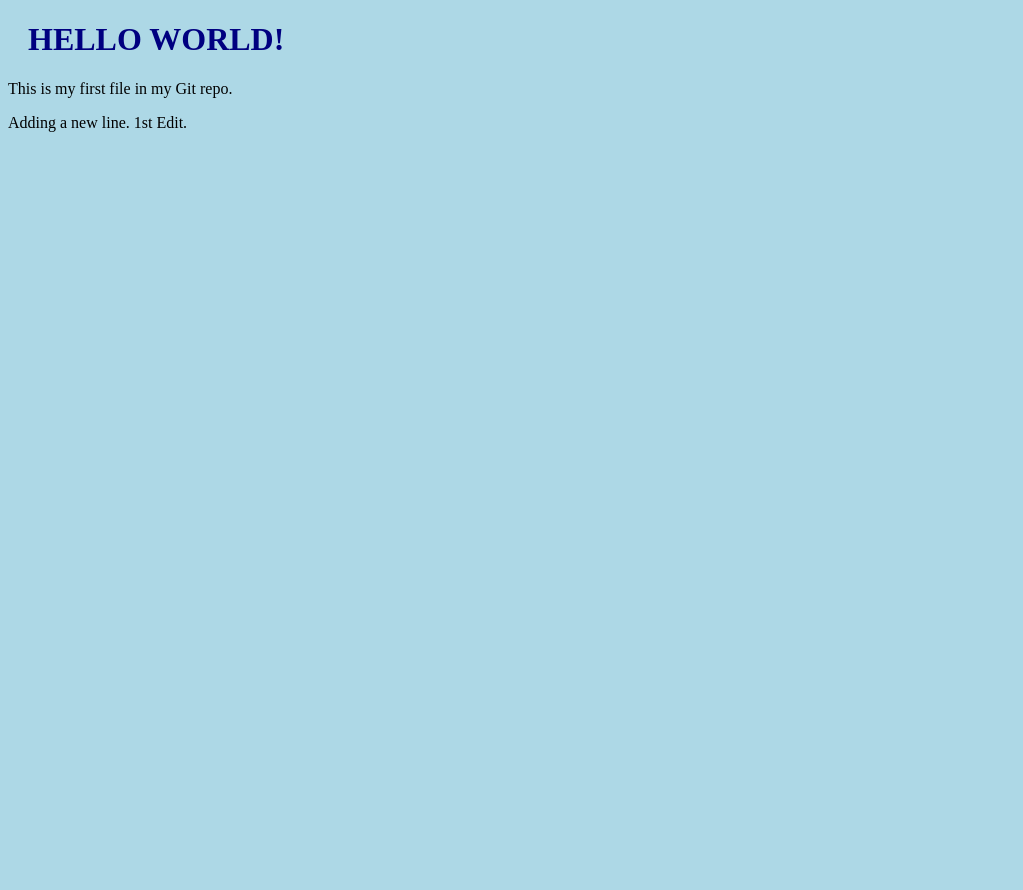
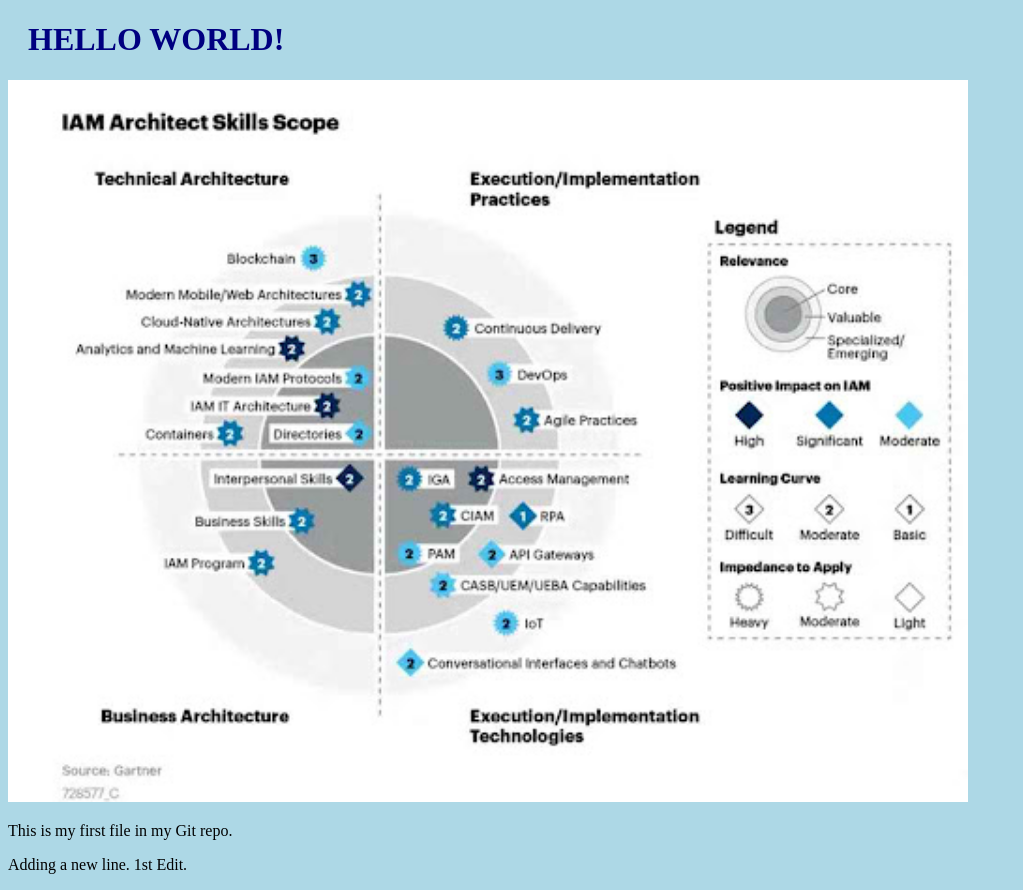
Before and after one commit to SaiSandeep96/Introduction, a plain HTML site: page index.html in a window 1280 px wide. Shown: the whole page, without its empty margins (0-1023 px from the left). Before the commit the page ends 800 px from the top, so only its background shows below. Drawn offline with Linux system fonts and the light colour scheme.

Commit message:
Attached .jpg file to the index html

```diff
--- a/index.html
+++ b/index.html
@@ -6,6 +6,7 @@
 	</head>
 	<body>
 		<h1>HELLO WORLD!</h1>
+		<div> <img src="IAM_Architecht.jpg" alt="Hello IAM Architect" style="width:100%;max-width:960px"></div>
 		<p> This is my first file in my Git repo. </p>
 		<p> Adding a new line. 1st Edit.</p>
 	</body>
```
Also changed, not shown: IAM_Architecht.jpg (added).
